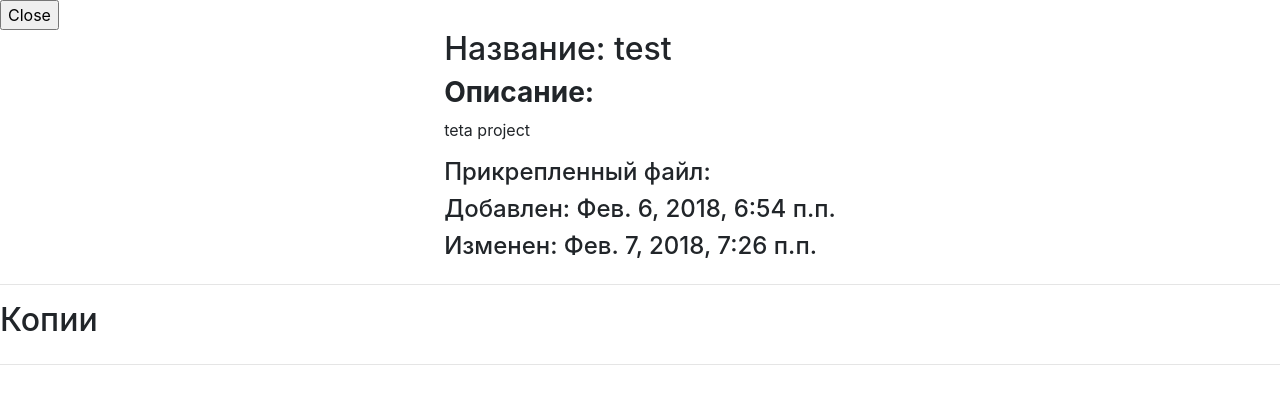
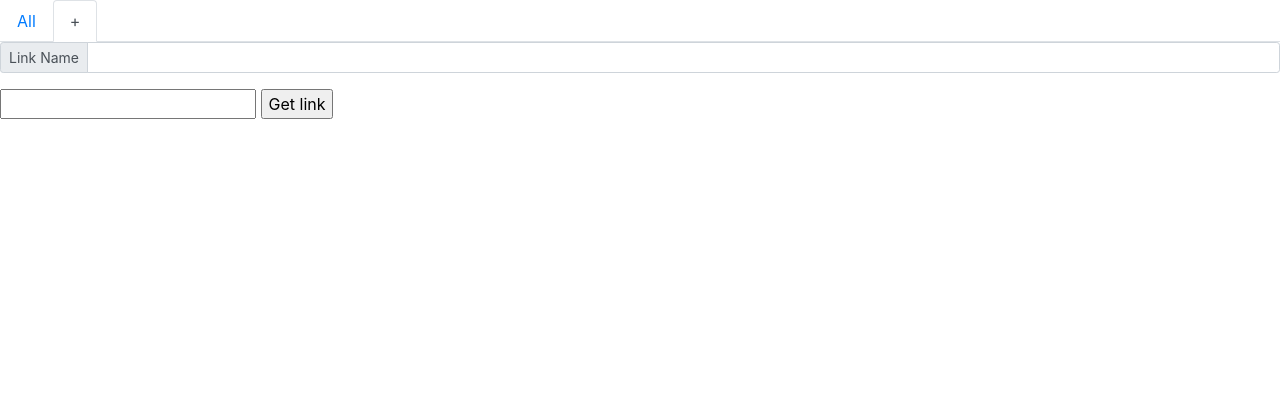
Before and after one commit to Arck1/project-teta, a Django app: page /account/presentations/1/ in a window 1280 px wide. Shown: the part 112-516 px from the top of the page. Run offline with Django 3.2, Linux system fonts and the light colour scheme; a user stored in the database is signed in; data comes from the database, SQL or seed files in the repository; some libraries are stand-ins or nearby versions.

Commit message:
doing header

```diff
--- a/account/templates/presentation.html
+++ b/account/templates/presentation.html
@@ -45,13 +45,32 @@
     {% include 'header.html' %}
 
 
+
+{#==============================================================================#}
+        <ul class="nav nav-tabs" id="myTab" role="tablist">
+        <li class="nav-item">
+            <a class="nav-link active" id="all-tab" data-toggle="tab" href="#all" role="tab" aria-controls="all" aria-selected="true">All</a>
+        </li>
+        {% for copy in copys %}
+            {% if copy.is_active %}
+                <li class="nav-item">
+                    <a class="nav-link" id="{{ copy.name }}-tab" data-toggle="tab" href="#{{ copy.name }}" role="tab" aria-controls="{{ copy.name }}" aria-selected="false">{{ copy.name }}</a>
+                </li>
+            {% endif %}
+        {% endfor %}
+        <li class="nav-item">
+            <a class="nav-link" id="add-tab" data-toggle="tab" href="#add" role="tab" aria-controls="add" aria-selected="false">+</a>
+        </li>
+    </ul>
+
+    <div class="tab-content">
+        <div class="tab-pane active" id="all" role="tabpanel" aria-labelledby="all-tab">
             <div>
                 <form action="/account/presentations/{{ presentation.id }}/" method="post">
                     {% csrf_token %}
                     <input type="submit" name="status" value="{{ status }}">
                 </form>
             </div>
-
             <div class="container d-flex align-items-center flex-column">
                 <div class="align-self-center">
                     <h2>Название: {{ presentation.name }}</h2>
@@ -62,44 +81,48 @@
                     <h4>Изменен: {{ presentation.updated }}</h4>
                 </div>
             </div>
-    <hr>
-    <h2>Копии</h2>
-    <div class="container d-flex align-items-center flex-column flex-wrap">
-
+            <div id="chart_div" class="container"></div>
+        </div>
         {% for copy in copys %}
             {% if copy.is_active %}
-                <div class="card text-center container">
-                    <div class="card-header">
-                        {{ copy.name }}
-                    </div>
-                    <div class="card-body">
-                        <h5 class="card-title">Special title treatment</h5>
-                        <p class="card-text">{{ copy.description }}</p>
-
+                <div class="tab-pane" id="{{ copy.name }}" role="tabpanel" aria-labelledby="{{ copy.name }}-tab">
                     <div>
                         <form action="/account/presentations/{{ presentation.id }}/" method="post">
                             {% csrf_token %}
-                                <input type="text" value="{{ copy.id }}" hidden = "hidden">
+                            <input type="submit" name="status" value="{{ status }}">
+                        </form>
+                    </div>
+                    <div class="container d-flex align-items-center flex-column">
+                        <div class="align-self-center">
+                            <h2>Название: {{ copy.name }}</h2>
+                            <h3><b>Описание: </b></h3>
+                            <p>{{ copy.description }}</p>
+                        </div>
+                    </div>
+                    <div id="chart_div" class="container"></div>
+                </div>
+            {% endif %}
+        {% endfor %}
+        <div class="tab-pane" id="add" role="tabpanel" aria-labelledby="add-tab">
+            <form action="/account/presentations/{{ presentation.id }}/" method="post">
+                {% csrf_token %}
+                <div class="input-group input-group-sm mb-3">
+                    <div class="input-group-prepend">
+                        <span class="input-group-text" id="inputGroup-sizing-sm">Link Name</span>
+                    </div>
+                    <input id="name" type="text" class="form-control" aria-label="Small" aria-describedby="inputGroup-sizing-sm">
+                </div>
                 <input type="url" title="link" value="{{ link }}">
                 <input type="submit" name="link" value="Get link">
             </form>
         </div>
     </div>
-                    <div class="card-footer text-muted">
-                        {% if copy.last_view is None %}
-                            {{ copy.last_view }}
-                        {% else %}
-                            {{ copy.last_view }}
-                        {% endif %}
 
-                    </div>
-                </div>
-            {% endif %}
-        {% endfor %}
-    </div>
-    <hr>
-
-
+<script>
+  $(function () {
+    $('#myTab li:last-child a').tab('show')
+  })
+</script>
     {#     <div id="chart_div" class="container"></div>#}
     {% include 'footer.html' %}
 {% endblock %}
```
Lines whose indentation alone changed are shown as unchanged.
